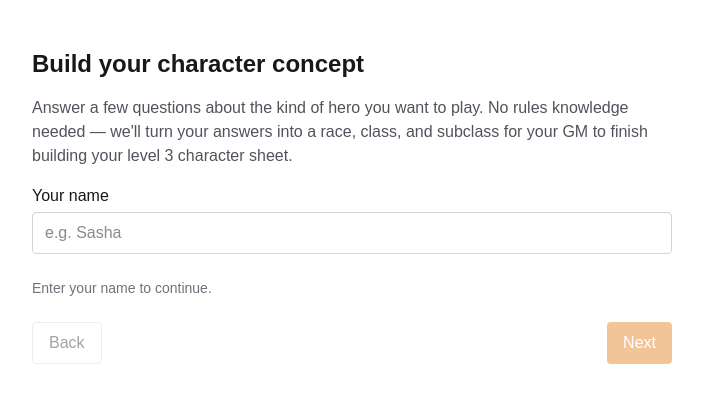
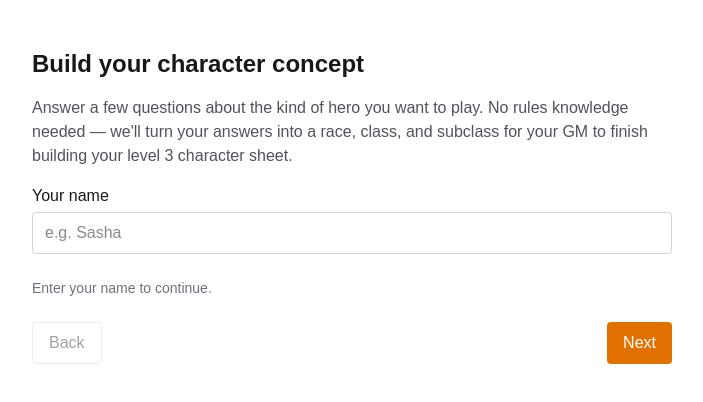
Before and after one commit to ssreckovic/dnd-selector, a Next.js app: page / in a window 1280 px wide. Shown: the top 402 px of the page, without its empty margins (288-991 px from the left). Built offline with nearby package versions, Linux system fonts and the light colour scheme.

Commit message:
Make all wizard steps optional
Next/Submit is no longer gated on required fields; validation hints
still show as soft nudges but never block advancing.

```diff
--- a/components/wizard/Wizard.tsx
+++ b/components/wizard/Wizard.tsx
@@ -31,7 +31,7 @@ const STEPS = [
 ] as const;
 type Step = (typeof STEPS)[number];
 
-function canAdvance(step: Step, answers: WizardAnswers): boolean {
+function isStepComplete(step: Step, answers: WizardAnswers): boolean {
   switch (step) {
     case "welcome":
       return answers.playerName.trim().length > 0;
@@ -245,7 +245,7 @@ export function Wizard() {
         </p>
       )}
 
-      {!canAdvance(step, answers) && status !== "submitting" && (
+      {!isStepComplete(step, answers) && status !== "submitting" && (
         <p className="text-sm text-zinc-500">{validationHint(step, answers)}</p>
       )}
 
@@ -261,7 +261,7 @@ export function Wizard() {
         <button
           type="button"
           onClick={goNext}
-          disabled={!canAdvance(step, answers) || status === "submitting"}
+          disabled={status === "submitting"}
           className="rounded bg-amber-600 px-4 py-2 text-white disabled:opacity-40"
         >
           {step === "summary" ? (status === "submitting" ? "Submitting…" : "Submit") : "Next"}
```
Also changed, not shown: 1 other file (tests, documents, lock files or other folders).
